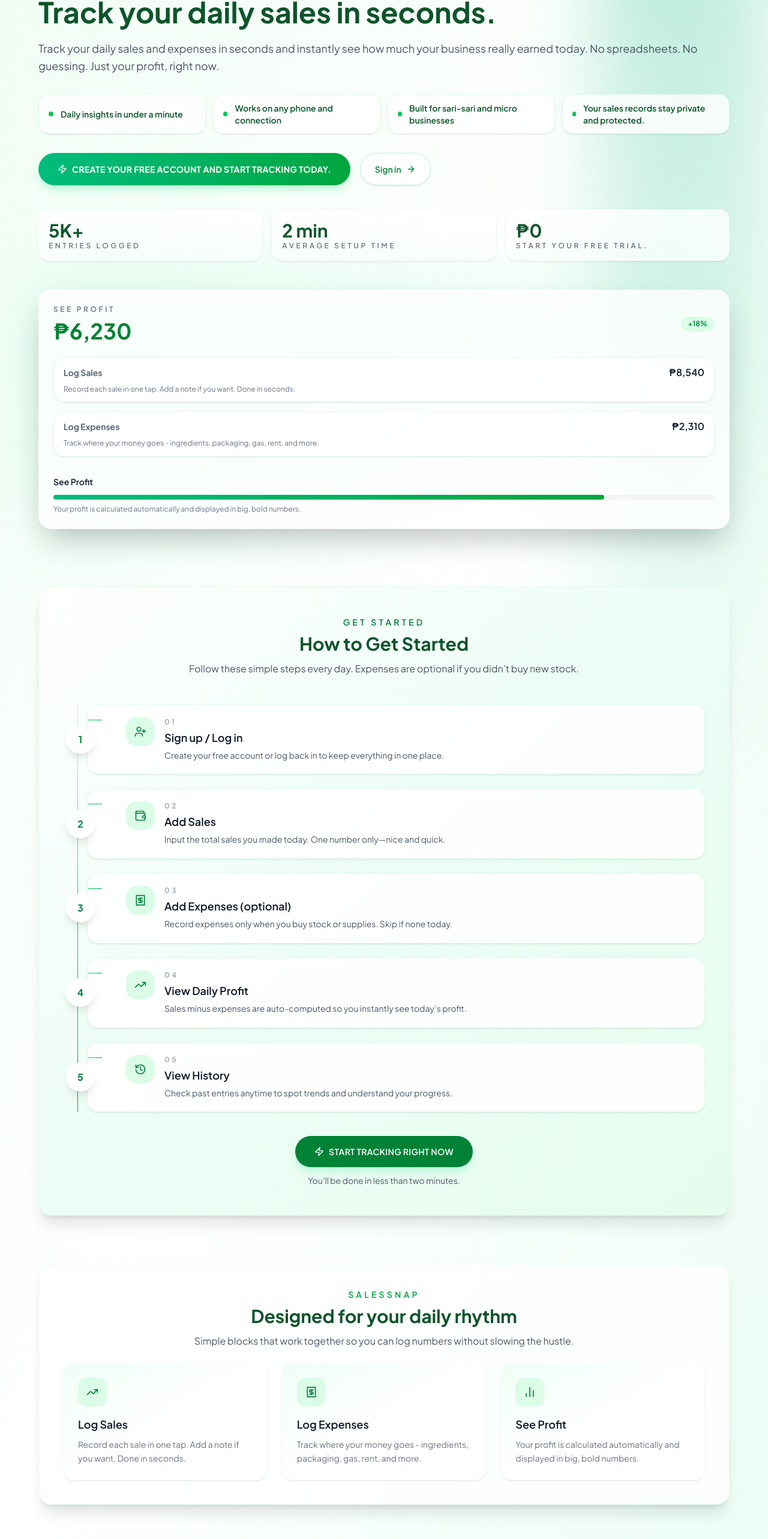
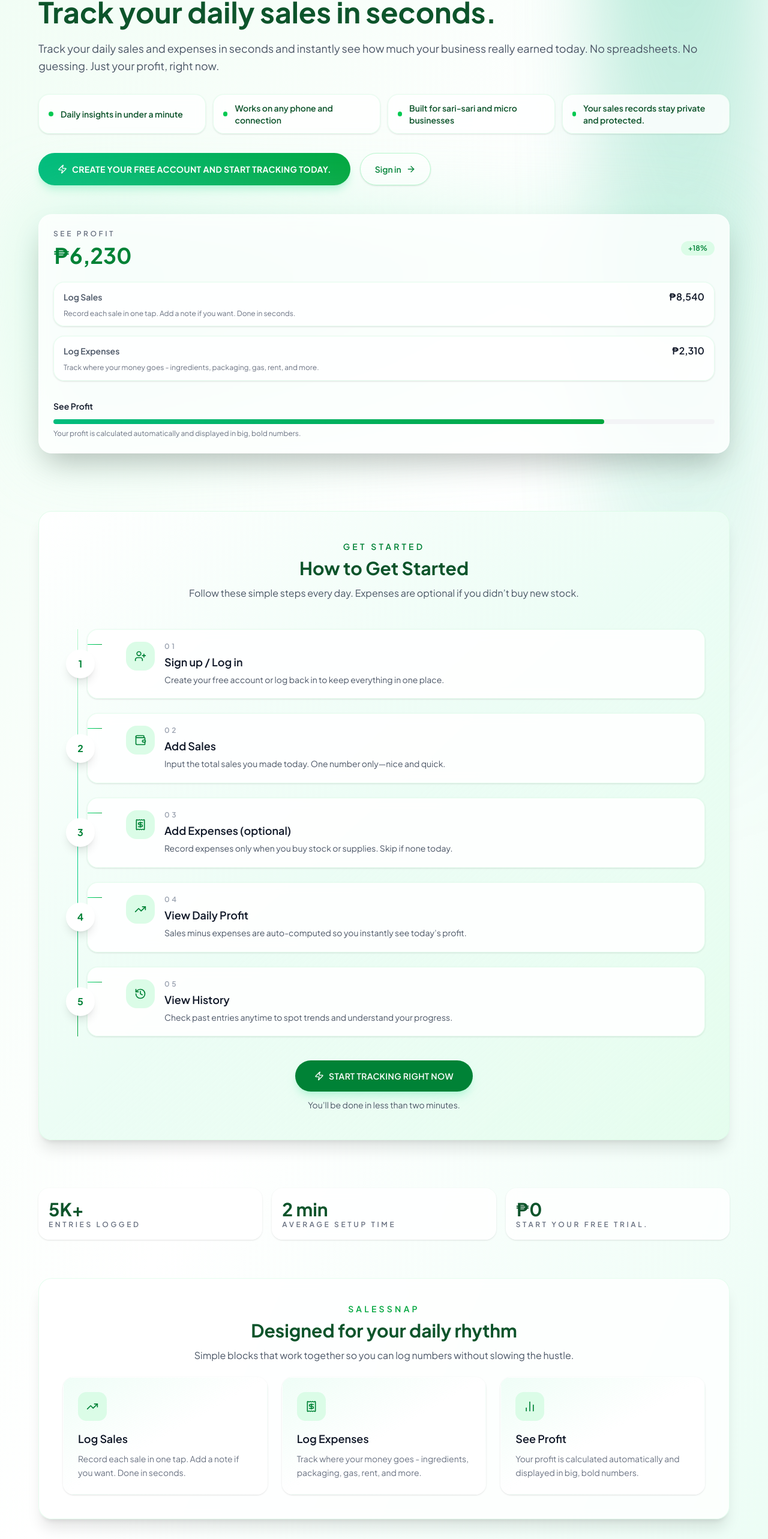
Before and after one commit to angelreinflatchica/SalesSnap-MVP, a Next.js app: page / in a window 1280 px wide. Shown: the part 227-2793 px from the top of the page at 60% size. Built offline with nearby package versions, Linux system fonts and the light colour scheme; no server answers.

Commit message:
Reposition 'How to Get Started' section to appear after CTA buttons

```diff
--- a/src/app/page.tsx
+++ b/src/app/page.tsx
@@ -278,19 +278,6 @@ export default function LandingPage() {
                   <ArrowRight className="h-4 w-4" />
                 </Link>
               </div>
-              <div className="mt-10 grid grid-cols-2 gap-4 sm:grid-cols-3">
-                {content.metrics.map((metric) => (
-                  <div
-                    key={metric.label}
-                    className="rounded-2xl border border-white/40 bg-white/80 p-4 text-left shadow-sm backdrop-blur dark:border-zinc-800 dark:bg-zinc-900/60"
-                  >
-                    <p className="text-3xl font-bold text-green-900 dark:text-green-200">{metric.value}</p>
-                    <p className="text-xs font-semibold uppercase tracking-[0.3em] text-gray-500 dark:text-zinc-400">
-                      {metric.label}
-                    </p>
-                  </div>
-                ))}
-              </div>
             </div>
             <div className="relative">
               <div
@@ -396,6 +383,24 @@ export default function LandingPage() {
 
         <section className="w-full px-6 pb-16 sm:px-8 lg:px-12">
           <div className="mx-auto max-w-6xl">
+            <div className="grid grid-cols-2 gap-4 sm:grid-cols-3">
+              {content.metrics.map((metric) => (
+                <div
+                  key={metric.label}
+                  className="rounded-2xl border border-white/40 bg-white/80 p-4 text-left shadow-sm backdrop-blur dark:border-zinc-800 dark:bg-zinc-900/60"
+                >
+                  <p className="text-3xl font-bold text-green-900 dark:text-green-200">{metric.value}</p>
+                  <p className="text-xs font-semibold uppercase tracking-[0.3em] text-gray-500 dark:text-zinc-400">
+                    {metric.label}
+                  </p>
+                </div>
+              ))}
+            </div>
+          </div>
+        </section>
+
+        <section className="w-full px-6 pb-20 sm:px-8 lg:px-12">
+          <div className="mx-auto max-w-6xl">
             <div className="rounded-3xl border border-green-100/70 bg-white/80 px-6 py-10 shadow-xl backdrop-blur dark:border-zinc-800 dark:bg-zinc-900/70 sm:px-10">
               <div className="text-center">
                 <p className="text-sm font-semibold uppercase tracking-[0.3em] text-green-600 dark:text-green-400">SalesSnap</p>
```
